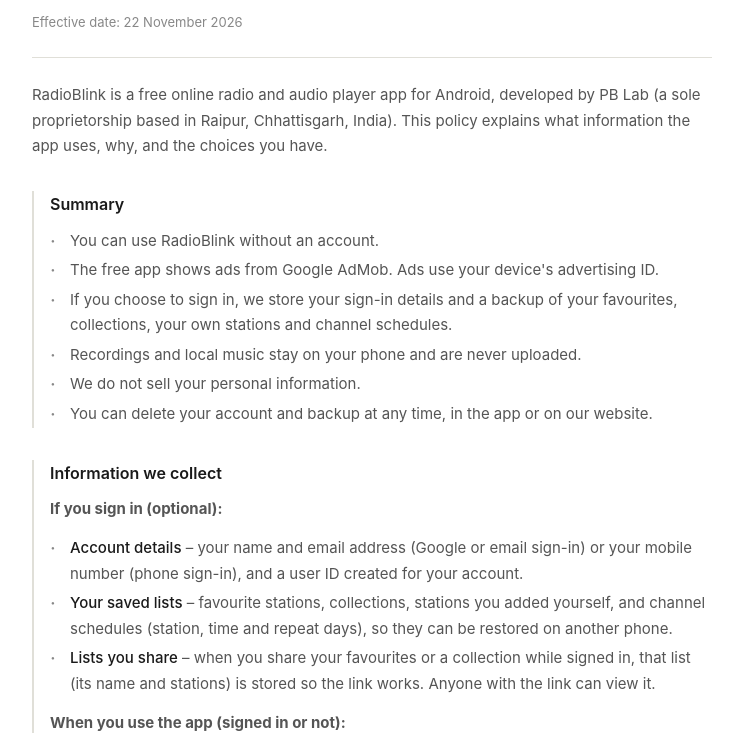
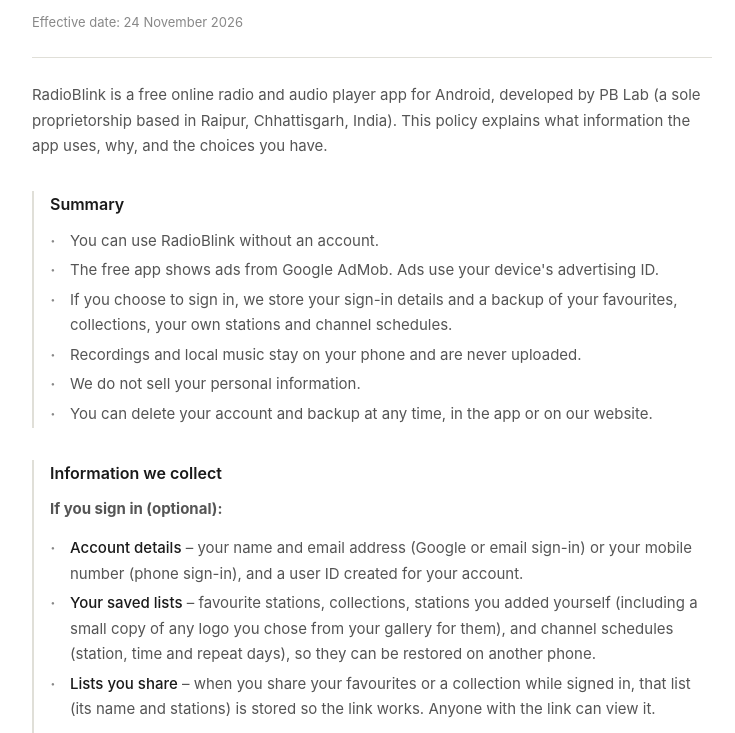
Before and after one commit to todear1/privacy-policy, a plain HTML site: page index.html in a window 1280 px wide. Shown: the part 71-804 px from the top of the page, without its empty margins (268-1003 px from the left). Drawn offline with Linux system fonts and the light colour scheme.

Commit message:
Privacy policy: mention backed-up logos for user-added stations

```diff
--- a/index.html
+++ b/index.html
@@ -168,7 +168,7 @@
 <body>
   <div class="wrap">
     <h1>Privacy Policy</h1>
-    <p class="eff-date">Effective date: 22 November 2026</p>
+    <p class="eff-date">Effective date: 24 November 2026</p>
 
     <p class="intro">RadioBlink is a free online radio and audio player app for Android, developed by PB Lab (a sole proprietorship based in Raipur, Chhattisgarh, India). This policy explains what information the app uses, why, and the choices you have.</p>
 
@@ -189,7 +189,7 @@
       <p><strong>If you sign in (optional):</strong></p>
       <ul>
         <li><strong>Account details</strong> – your name and email address (Google or email sign-in) or your mobile number (phone sign-in), and a user ID created for your account.</li>
-        <li><strong>Your saved lists</strong> – favourite stations, collections, stations you added yourself, and channel schedules (station, time and repeat days), so they can be restored on another phone.</li>
+        <li><strong>Your saved lists</strong> – favourite stations, collections, stations you added yourself (including a small copy of any logo you chose from your gallery for them), and channel schedules (station, time and repeat days), so they can be restored on another phone.</li>
         <li><strong>Lists you share</strong> – when you share your favourites or a collection while signed in, that list (its name and stations) is stored so the link works. Anyone with the link can view it.</li>
       </ul>
       <p><strong>When you use the app (signed in or not):</strong></p>
```
